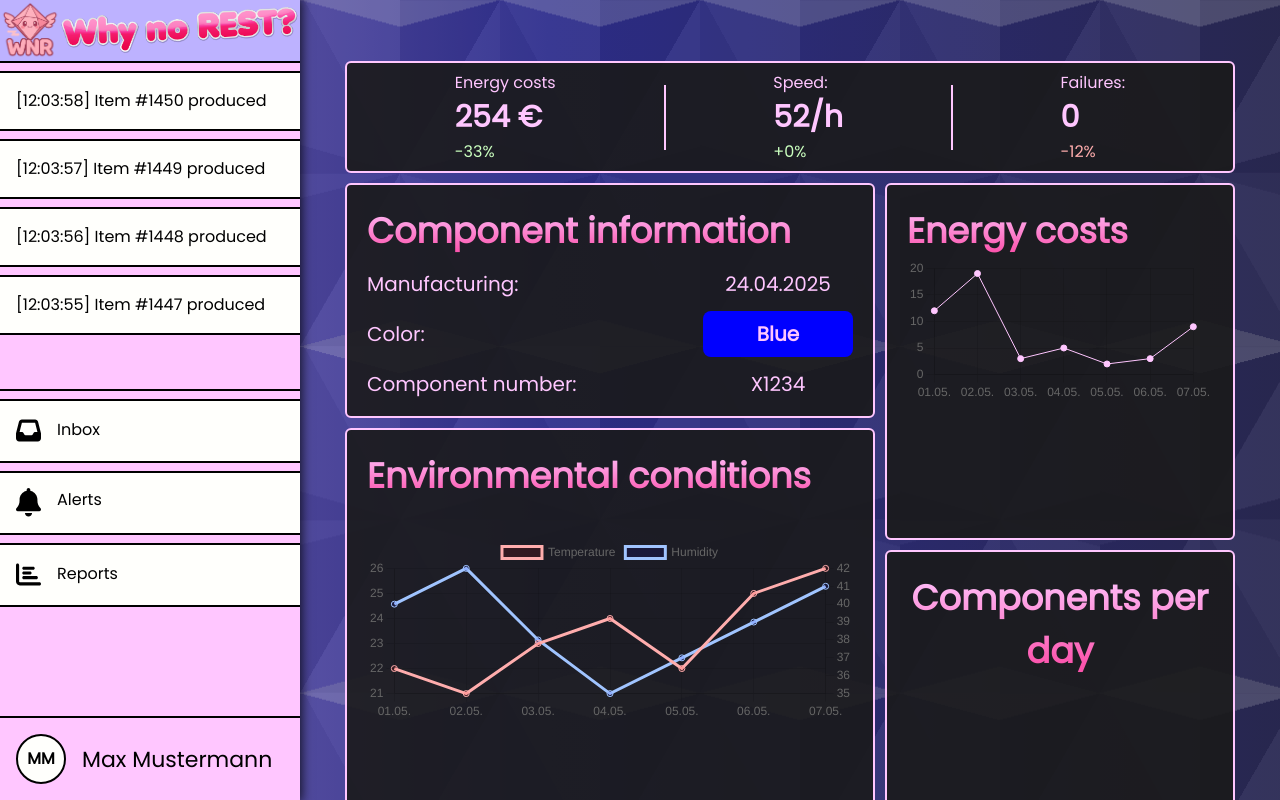
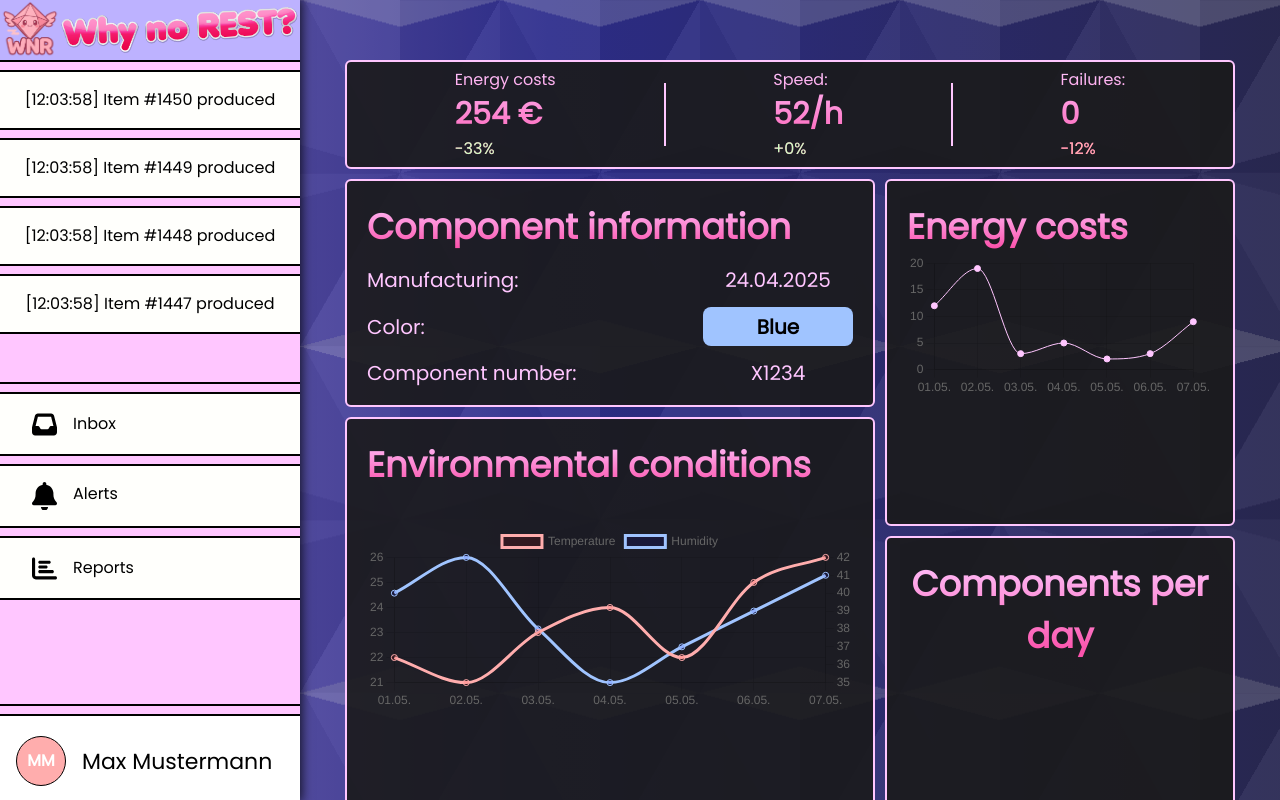
Before and after one commit to EinsPhoenix/WNR, a SvelteKit app in the folder WNR-Frontend/: page / in a window 1280 px wide. Shown: the top 800 px of the page. Built offline with nearby package versions, Linux system fonts and the light colour scheme.

Commit message:
fix grid

```diff
--- a/WNR-Frontend/src/lib/Loader.svelte
+++ b/WNR-Frontend/src/lib/Loader.svelte
@@ -22,7 +22,7 @@
         height: 500px;
         width: 500px;
         animation: rotate 1.5s ease-in-out infinite;
-        margin-left: 400px;
+        margin-left: 200px;
     }
 
     @keyframes rotate {
--- a/WNR-Frontend/src/lib/Navbar.svelte
+++ b/WNR-Frontend/src/lib/Navbar.svelte
@@ -32,49 +32,64 @@
           <img class="app-name" src="/wrnlogo2.png" alt="wnr logo" width="400" height="auto" />
       </div>
       <div class="group2">
+        <button class="btn">
           <div class="item item1">
             [12:03:58] Item #1450 produced
           </div>
+        </button>
+        <button class="btn">
           <div class="item item2">
-          [12:03:57] Item #1449 produced
+            [12:03:58] Item #1449 produced
           </div>
+        </button>
+        <button class="btn">
           <div class="item item3">
-          [12:03:56] Item #1448 produced
+            [12:03:58] Item #1448 produced
           </div>
+        </button>
+        <button class="btn">
           <div class="item item4">
-          [12:03:55] Item #1447 produced
+            [12:03:58] Item #1447 produced
           </div>
+        </button>
       </div>
+
       <div class="group3">
-        <div class="nav-item">
+
+        <button class="nav-item btn">
           <div class="content">
             <svg xmlns="http://www.w3.org/2000/svg" viewBox="0 0 512 512"><!--!Font Awesome Free 6.7.2 by @fontawesome - https://fontawesome.com License - https://fontawesome.com/license/free Copyright 2025 Fonticons, Inc.--><path d="M121 32C91.6 32 66 52 58.9 80.5L1.9 308.4C.6 313.5 0 318.7 0 323.9L0 416c0 35.3 28.7 64 64 64l384 0c35.3 0 64-28.7 64-64l0-92.1c0-5.2-.6-10.4-1.9-15.5l-57-227.9C446 52 420.4 32 391 32L121 32zm0 64l270 0 48 192-51.2 0c-12.1 0-23.2 6.8-28.6 17.7l-14.3 28.6c-5.4 10.8-16.5 17.7-28.6 17.7l-120.4 0c-12.1 0-23.2-6.8-28.6-17.7l-14.3-28.6c-5.4-10.8-16.5-17.7-28.6-17.7L73 288 121 96z"/></svg>
             Inbox
           </div>
-        </div>
-        <div class="nav-item">
+        </button>
+
+        <button class="nav-item btn">
           <div class="content">
             <svg xmlns="http://www.w3.org/2000/svg" viewBox="0 0 448 512"><!--!Font Awesome Free 6.7.2 by @fontawesome - https://fontawesome.com License - https://fontawesome.com/license/free Copyright 2025 Fonticons, Inc.--><path d="M224 0c-17.7 0-32 14.3-32 32l0 19.2C119 66 64 130.6 64 208l0 18.8c0 47-17.3 92.4-48.5 127.6l-7.4 8.3c-8.4 9.4-10.4 22.9-5.3 34.4S19.4 416 32 416l384 0c12.6 0 24-7.4 29.2-18.9s3.1-25-5.3-34.4l-7.4-8.3C401.3 319.2 384 273.9 384 226.8l0-18.8c0-77.4-55-142-128-156.8L256 32c0-17.7-14.3-32-32-32zm45.3 493.3c12-12 18.7-28.3 18.7-45.3l-64 0-64 0c0 17 6.7 33.3 18.7 45.3s28.3 18.7 45.3 18.7s33.3-6.7 45.3-18.7z"/></svg>
             Alerts
           </div>
-        </div>
-        <div class="nav-item">
+        </button>
+
+        <button class="nav-item btn">
           <div class="content">
             <svg xmlns="http://www.w3.org/2000/svg" viewBox="0 0 512 512"><!--!Font Awesome Free 6.7.2 by @fontawesome - https://fontawesome.com License - https://fontawesome.com/license/free Copyright 2025 Fonticons, Inc.--><path d="M32 32c17.7 0 32 14.3 32 32l0 336c0 8.8 7.2 16 16 16l400 0c17.7 0 32 14.3 32 32s-14.3 32-32 32L80 480c-44.2 0-80-35.8-80-80L0 64C0 46.3 14.3 32 32 32zm96 96c0-17.7 14.3-32 32-32l192 0c17.7 0 32 14.3 32 32s-14.3 32-32 32l-192 0c-17.7 0-32-14.3-32-32zm32 64l128 0c17.7 0 32 14.3 32 32s-14.3 32-32 32l-128 0c-17.7 0-32-14.3-32-32s14.3-32 32-32zm0 96l256 0c17.7 0 32 14.3 32 32s-14.3 32-32 32l-256 0c-17.7 0-32-14.3-32-32s14.3-32 32-32z"/></svg>
             Reports
           </div>
+        </button>
+
       </div>
-      </div>
+
       <div class="group4">
-        <div class="user">
+        <button class="user btn">
           <div class="user-icon">
             MM
           </div>
           <div class="user-name">
             Max Mustermann
           </div>
+        </button>
       </div>
-      </div>
+
     </div>
   </nav>
 
@@ -83,18 +98,31 @@
       --navbar-width: 300px;
     }
 
-    .item {
-      background-color: var(--pastel-white-color);
+    .btn {
       width: 100%;
       padding: 1rem;
       margin-top: 0.5rem;
+      background-color: var(--pastel-white-color);
+      width: 100%;
       border-top: solid 2px;
       border-bottom: solid 2px;
     }
 
-    .item:hover {
+    .btn:hover {
+      cursor: pointer;
       background-color: rgb(194, 194, 194);
     }
+
+    /* .item {
+      background-color: var(--pastel-white-color);
+      width: 100%;
+      border-top: solid 2px;
+      border-bottom: solid 2px;
+    } */
+
+    /* .item:hover {
+      background-color: rgb(194, 194, 194);
+    } */
 
     .wnrlogo {
       background: none;
@@ -194,10 +222,11 @@
       justify-content: start;
       height: 100%;
       padding: 1rem;
+      background-color: white;
     }
 
     .user-icon {
-      border: solid 2px;
+      border: solid 1px black;
       border-radius: 25px;
       height: 50px;
       width: 50px;
@@ -205,7 +234,8 @@
       align-items: center;
       justify-content: center;
       font-weight: bold;
-      background-color: var(--pastel-white-color);
+      background-color: var(--pastel-red-color);
+      color: white;
     }
 
     .user-name {
--- a/WNR-Frontend/src/routes/+page.svelte
+++ b/WNR-Frontend/src/routes/+page.svelte
@@ -14,6 +14,8 @@
         labels: ['01.05.', '02.05.', '03.05.', '04.05.', '05.05.', '06.05.', '07.05.'],
         datasets: [
         {
+            cubicInterpolationMode: 'monotone',
+            tension: 0.8,
             data: [12, 19, 3, 5, 2, 3, 9],
             backgroundColor: [
             'rgba(255, 198, 255, 1)',
@@ -52,6 +54,8 @@
     labels: ['01.05.', '02.05.', '03.05.', '04.05.', '05.05.', '06.05.', '07.05.'],
     datasets: [
       {
+        cubicInterpolationMode: 'monotone',
+        tension: 0.8,
         label: 'Temperature',
         data: [22, 21, 23, 24, 22, 25, 26],
         borderColor: '#FFADAD',
@@ -59,6 +63,8 @@
         yAxisID: 'y',
       },
       {
+        cubicInterpolationMode: 'monotone',
+        tension: 0.8,
         label: 'Humidity',
         data: [40, 42, 38, 35, 37, 39, 41],
         borderColor: '#A0C4FF',
@@ -122,7 +128,7 @@
     <div class="box box1">
 
         <div class="information-wrapper">
-            <div class="energy-cost">
+            <div class="energy-cost box-title2">
                 Energy costs
                 <div class="cost-number">
                     254 €
@@ -134,7 +140,7 @@
 
             <div class="border"></div>
 
-            <div class="speed">
+            <div class="speed box-title2">
                 Speed:
                 <div class="speed-number">
                     52/h
@@ -146,7 +152,7 @@
 
             <div class="border"></div>
 
-            <div class="fail">
+            <div class="fail box-title2">
                 Failures:
                 <div class="fail-number">
                     0
@@ -231,11 +237,12 @@
     }
 
     .color-number {
-        background-color: blue;
-        padding: 0.5rem;
+        background-color: var(--pastel-blue-color);
+        padding: 0.3rem;
         border-radius: 8px;
         width: 150px;
         font-weight: bold;
+        color: black;
     }
 
     .index {
@@ -273,6 +280,13 @@
         /* text-shadow: 0px 0px 3px #fff; */
     }
 
+    .box-title2 {
+        background: #FB53AC;
+        background: linear-gradient(to top, #FB53AC 11%, #FFC6FF 100%);
+        -webkit-background-clip: text;
+        -webkit-text-fill-color: transparent;
+    }
+
     .border {
         border: solid 1px var(--pastel-pink-color);
         height: 60%;
@@ -291,6 +305,9 @@
 
     .cost-percentage {
         color: var(--pastel-green-color);
+        background: var(--pastel-green-color);
+        -webkit-background-clip: text;
+        -webkit-text-fill-color: transparent;
     }
 
     .speed {
@@ -306,6 +323,9 @@
 
     .speed-percentage {
         color: var(--pastel-green-color);
+        background: var(--pastel-green-color);
+        -webkit-background-clip: text;
+        -webkit-text-fill-color: transparent;
     }
 
     .fail {
@@ -321,6 +341,9 @@
 
     .fail-percentage {
         color: var(--pastel-red-color);
+        background: var(--pastel-red-color);
+        -webkit-background-clip: text;
+        -webkit-text-fill-color: transparent;
     }
 
     .information-wrapper {
```
Lines whose indentation alone changed are shown as unchanged.
